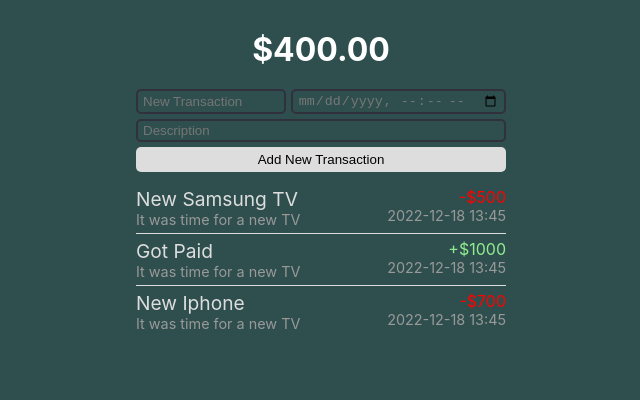
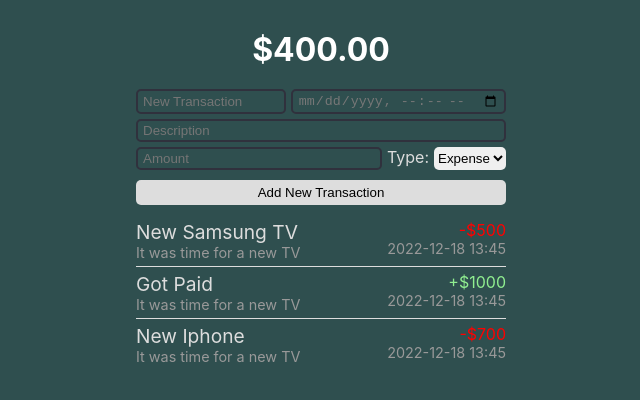
Before and after one commit to stone-com/mern-expense-tracker, a React (Create React App) app: page / in a window 1280 px wide. Shown: the top 400 px of the page, without its empty margins (319-959 px from the left). Built offline with nearby package versions, Linux system fonts and the light colour scheme.

Commit message:
Added state for price and type

```diff
--- a/src/App.css
+++ b/src/App.css
@@ -39,6 +39,11 @@ form div.basic {
   display: flex;
   gap: 5px;
   margin-bottom: 5px;
+  margin-top: 5px;
+}
+form div.basic select {
+  border: 0;
+  border-radius: 5px;
 }
 
 form button {
--- a/src/App.js
+++ b/src/App.js
@@ -6,6 +6,7 @@ function App() {
   const [price, setPrice] = useState('');
   const [datetime, setDatetime] = useState('');
   const [description, setDescription] = useState('');
+  const [type, setType] = useState('expense');
 
   const addNewTransaction = async (e) => {
     e.preventDefault();
@@ -57,6 +58,19 @@ function App() {
             onChange={(e) => setDescription(e.target.value)}
           />
         </div>
+        <div className='basic'>
+          <input
+            type='text'
+            value={price}
+            onChange={(e) => setPrice(e.target.value)}
+            placeholder={'Amount'}
+          />
+          Type:
+          <select onChange={(e) => setType(e.target.value)}>
+            <option value='expense'>Expense</option>
+            <option value='income'>Income</option>
+          </select>
+        </div>
         <button type='submit'>Add New Transaction</button>
       </form>
       <div className='transactions'>
```
